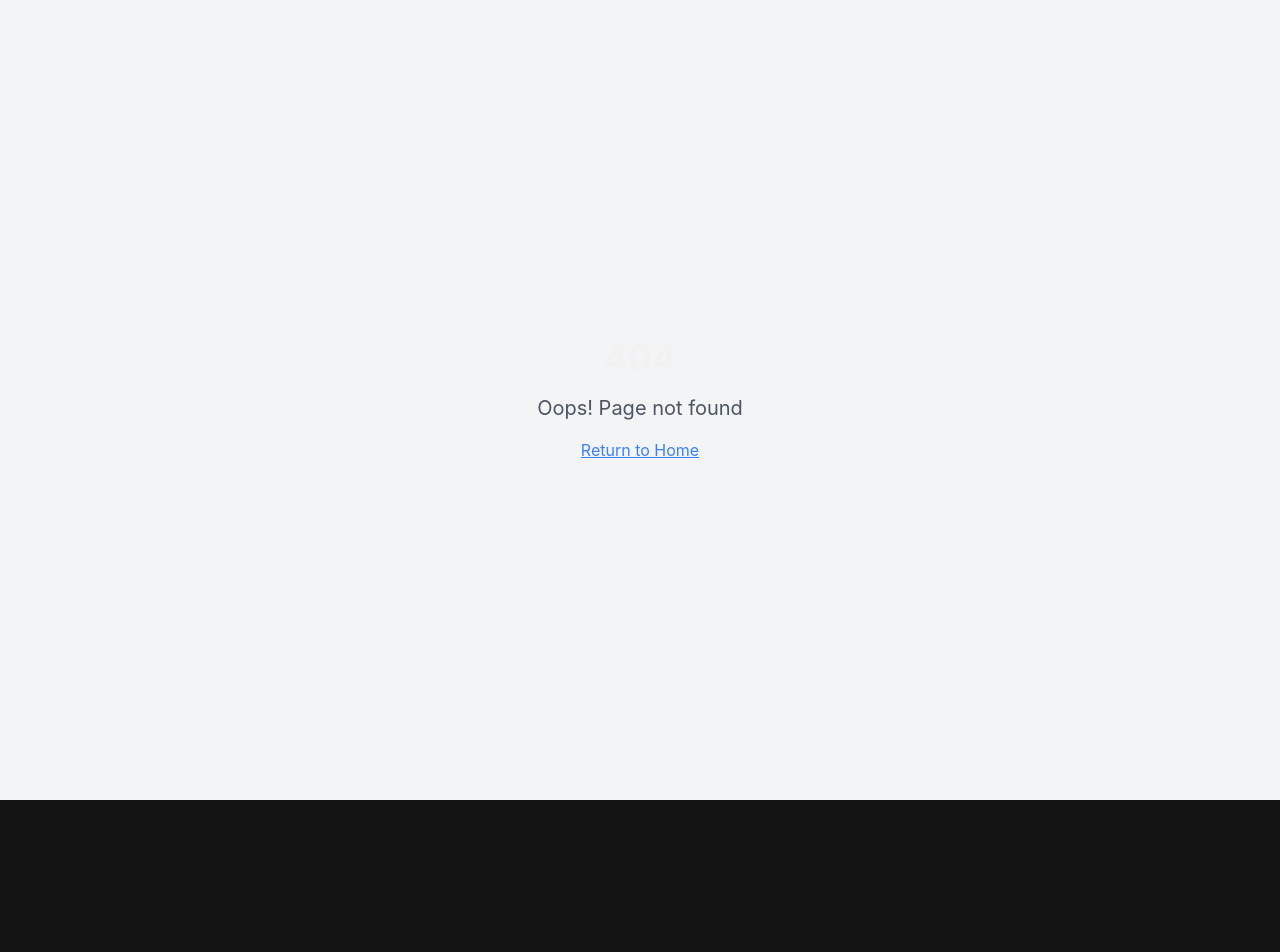
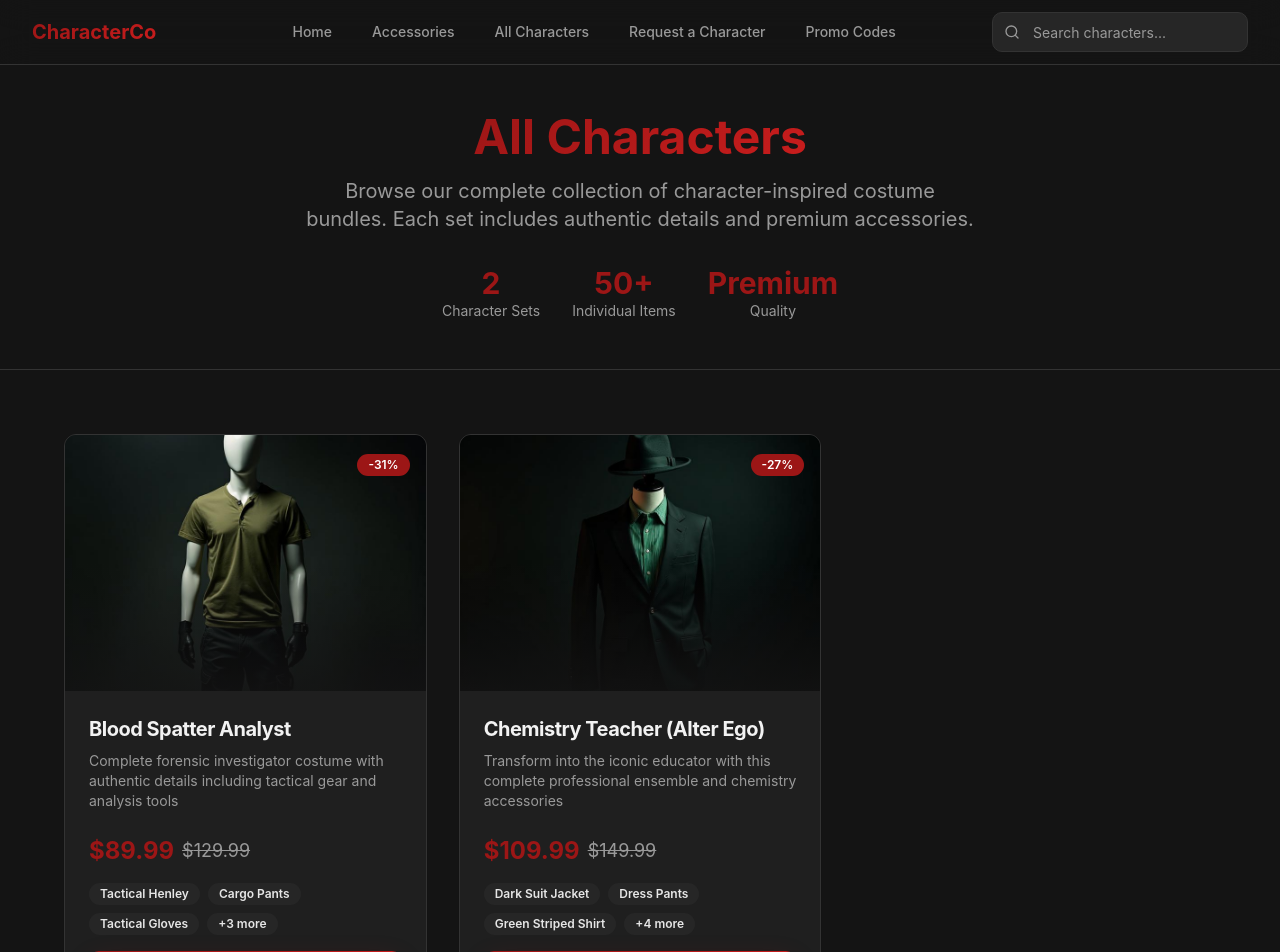
Before and after one commit to ash7227/crimson-cinematic-shop, a React (Vite) app: page /characters in a window 1280 px wide. Before the commit this address had no page. Shown: the top 952 px of the page. Before the commit the page ends 800 px from the top, so only its background shows below. Built offline with nearby package versions, Linux system fonts and the light colour scheme; the HTML template or start-up script is replaced by a standard one.

Commit message:
Add All Characters Page

```diff
--- a/src/App.tsx
+++ b/src/App.tsx
@@ -4,6 +4,7 @@ import { TooltipProvider } from "@/components/ui/tooltip";
 import { QueryClient, QueryClientProvider } from "@tanstack/react-query";
 import { BrowserRouter, Routes, Route } from "react-router-dom";
 import Index from "./pages/Index";
+import AllCharacters from "./pages/AllCharacters";
 import NotFound from "./pages/NotFound";
 
 const queryClient = new QueryClient();
@@ -16,6 +17,7 @@ const App = () => (
       <BrowserRouter>
         <Routes>
           <Route path="/" element={<Index />} />
+          <Route path="/characters" element={<AllCharacters />} />
           {/* ADD ALL CUSTOM ROUTES ABOVE THE CATCH-ALL "*" ROUTE */}
           <Route path="*" element={<NotFound />} />
         </Routes>
--- a/src/components/Navigation.tsx
+++ b/src/components/Navigation.tsx
@@ -18,11 +18,11 @@ const Navigation = ({ onSearch }: NavigationProps) => {
   };
 
   const menuItems = [
-    { name: "Home", href: "#" },
-    { name: "Accessories", href: "#accessories" },
-    { name: "All Characters", href: "#characters" },
-    { name: "Request a Character", href: "#request" },
-    { name: "Promo Codes", href: "#promo" },
+    { name: "Home", href: "/" },
+    { name: "Accessories", href: "/#accessories" },
+    { name: "All Characters", href: "/characters" },
+    { name: "Request a Character", href: "/#request" },
+    { name: "Promo Codes", href: "/#promo" },
   ];
 
   return (
--- /dev/null
+++ b/src/pages/AllCharacters.tsx
@@ -0,0 +1,171 @@
+import { useState } from "react";
+import { useNavigate } from "react-router-dom";
+import Navigation from "@/components/Navigation";
+import BundleCard from "@/components/BundleCard";
+import BundleModal from "@/components/BundleModal";
+import bloodSpatterTactical from "@/assets/blood-spatter-tactical.jpg";
+import chemistryTeacherAlter from "@/assets/chemistry-teacher-alter.jpg";
+
+// All available character bundles
+const allCharacterBundles = [
+  {
+    id: "1",
+    title: "Blood Spatter Analyst",
+    description: "Complete forensic investigator costume with authentic details including tactical gear and analysis tools",
+    price: 89.99,
+    originalPrice: 129.99,
+    heroImage: bloodSpatterTactical,
+    items: [
+      { name: "Tactical Henley", type: "Clothing", image: "/api/placeholder/100/100", price: 24.99 },
+      { name: "Cargo Pants", type: "Clothing", image: "/api/placeholder/100/100", price: 32.99 },
+      { name: "Tactical Gloves", type: "Accessory", image: "/api/placeholder/100/100", price: 15.99 },
+      { name: "Evidence Kit", type: "Props", image: "/api/placeholder/100/100", price: 28.99 },
+      { name: "Blood Sample Vials", type: "Props", image: "/api/placeholder/100/100", price: 12.99 },
+      { name: "Lab Badge", type: "Accessory", image: "/api/placeholder/100/100", price: 8.99 },
+    ]
+  },
+  {
+    id: "2",
+    title: "Chemistry Teacher (Alter Ego)",
+    description: "Transform into the iconic educator with this complete professional ensemble and chemistry accessories",
+    price: 109.99,
+    originalPrice: 149.99,
+    heroImage: chemistryTeacherAlter,
+    items: [
+      { name: "Dark Suit Jacket", type: "Clothing", image: "/api/placeholder/100/100", price: 45.99 },
+      { name: "Dress Pants", type: "Clothing", image: "/api/placeholder/100/100", price: 32.99 },
+      { name: "Green Striped Shirt", type: "Clothing", image: "/api/placeholder/100/100", price: 22.99 },
+      { name: "Fedora Hat", type: "Accessory", image: "/api/placeholder/100/100", price: 28.99 },
+      { name: "Glasses", type: "Accessory", image: "/api/placeholder/100/100", price: 18.99 },
+      { name: "Leather Belt", type: "Accessory", image: "/api/placeholder/100/100", price: 16.99 },
+      { name: "Chemistry Equipment", type: "Props", image: "/api/placeholder/100/100", price: 34.99 },
+    ]
+  }
+];
+
+const AllCharacters = () => {
+  const [selectedBundle, setSelectedBundle] = useState<any>(null);
+  const [isModalOpen, setIsModalOpen] = useState(false);
+  const [searchResults, setSearchResults] = useState<string[]>([]);
+  const [filteredBundles, setFilteredBundles] = useState(allCharacterBundles);
+  const navigate = useNavigate();
+
+  const handleSearch = (query: string) => {
+    if (!query.trim()) {
+      setFilteredBundles(allCharacterBundles);
+      setSearchResults([]);
+      return;
+    }
+
+    const filtered = allCharacterBundles.filter(bundle =>
+      bundle.title.toLowerCase().includes(query.toLowerCase()) ||
+      bundle.description.toLowerCase().includes(query.toLowerCase()) ||
+      bundle.items.some(item => item.name.toLowerCase().includes(query.toLowerCase()))
+    );
+
+    setFilteredBundles(filtered);
+    setSearchResults(filtered.map(bundle => bundle.title));
+  };
+
+  const handleBundleView = (bundle: any) => {
+    setSelectedBundle(bundle);
+    setIsModalOpen(true);
+  };
+
+  return (
+    <div className="min-h-screen bg-background">
+      <Navigation onSearch={handleSearch} />
+
+      {/* Header Section */}
+      <section className="py-12 px-4 sm:px-6 lg:px-8 border-b border-border">
+        <div className="container mx-auto">
+          <div className="text-center mb-8">
+            <h1 className="text-4xl md:text-5xl font-bold mb-4">
+              <span className="text-cinematic">All Characters</span>
+            </h1>
+            <p className="text-xl text-muted-foreground max-w-2xl mx-auto">
+              Browse our complete collection of character-inspired costume bundles.
+              Each set includes authentic details and premium accessories.
+            </p>
+          </div>
+
+          {/* Stats */}
+          <div className="flex justify-center space-x-8 text-center">
+            <div>
+              <span className="text-3xl font-bold text-crimson">{allCharacterBundles.length}</span>
+              <p className="text-sm text-muted-foreground">Character Sets</p>
+            </div>
+            <div>
+              <span className="text-3xl font-bold text-crimson">50+</span>
+              <p className="text-sm text-muted-foreground">Individual Items</p>
+            </div>
+            <div>
+              <span className="text-3xl font-bold text-crimson">Premium</span>
+              <p className="text-sm text-muted-foreground">Quality</p>
+            </div>
+          </div>
+        </div>
+      </section>
+
+      {/* Character Bundles Grid */}
+      <section className="py-16 px-4 sm:px-6 lg:px-8">
+        <div className="container mx-auto">
+          {searchResults.length > 0 && (
+            <div className="mb-8">
+              <h2 className="text-2xl font-semibold mb-4">
+                Search Results ({filteredBundles.length})
+              </h2>
+            </div>
+          )}
+
+          {filteredBundles.length === 0 ? (
+            <div className="text-center py-16">
+              <h3 className="text-2xl font-semibold text-muted-foreground mb-4">
+                No characters found
+              </h3>
+              <p className="text-muted-foreground">
+                Try adjusting your search terms or browse all available characters.
+              </p>
+            </div>
+          ) : (
+            <div className="grid md:grid-cols-2 lg:grid-cols-3 gap-8">
+              {filteredBundles.map((bundle) => (
+                <BundleCard
+                  key={bundle.id}
+                  bundle={bundle}
+                  onViewDetails={handleBundleView}
+                />
+              ))}
+            </div>
+          )}
+        </div>
+      </section>
+
+      {/* Coming Soon Section */}
+      <section className="py-16 px-4 sm:px-6 lg:px-8 bg-secondary/20">
+        <div className="container mx-auto text-center">
+          <h2 className="text-3xl font-bold mb-4">More Characters Coming Soon</h2>
+          <p className="text-xl text-muted-foreground mb-8 max-w-2xl mx-auto">
+            We're constantly expanding our collection. Request your favorite character
+            and help us decide what to create next!
+          </p>
+          <button
+            onClick={() => navigate('/#request')}
+            className="btn-crimson px-8 py-3 rounded-lg font-semibold transition-all hover:scale-105"
+          >
+            Request a Character
+          </button>
+        </div>
+      </section>
+
+      {/* Bundle Modal */}
+      <BundleModal
+        bundle={selectedBundle}
+        isOpen={isModalOpen}
+        onClose={() => setIsModalOpen(false)}
+      />
+    </div>
+  );
+};
+
+export default AllCharacters;
--- a/src/pages/Index.tsx
+++ b/src/pages/Index.tsx
@@ -29,7 +29,7 @@ const featuredBundles = [
   },
   {
     id: "2",
-    title: "Chemistry Teacher",
+    title: "Chemistry Teacher (Alter Ego)",
     description: "Transform into everyone's favorite science educator",
     price: 79.99,
     originalPrice: 109.99,
```
Also changed, not shown: src/assets/blood-spatter-tactical.jpg (added), src/assets/chemistry-teacher-alter.jpg (added).
